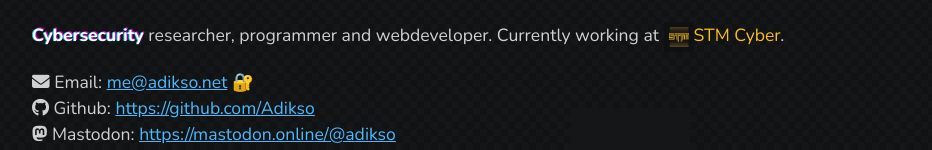
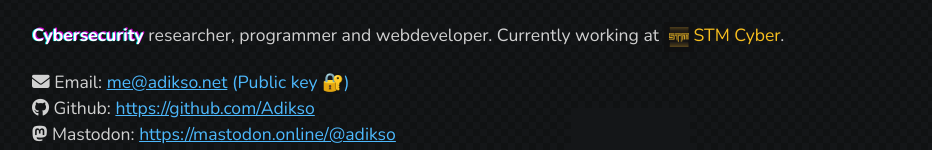
Before and after one commit to Adikso/adikso.github.io, an Eleventy site: page about.njk in a window 1280 px wide. Shown: the part 158-308 px from the top of the page, without its empty margins (108-1040 px from the left). Built offline with nearby package versions, Linux system fonts and the light colour scheme; Eleventy itself is replaced by a stand-in of ours; files that its build step writes are made by us from their sources; what eleventy-plugin-toc would draw is missing.

Commit message:
Update about.njk
Add link description for public key

```diff
--- a/about.njk
+++ b/about.njk
@@ -6,7 +6,7 @@ title: About me
      <h2>About me</h2>
      <p><div><div class="glitch" data-glitch="Cybersecurity">Cybersecurity</div> researcher, programmer and webdeveloper. Currently working at <a href="https://www.stmcyber.pl/" style="color: #F8BF1F;text-decoration: none;" rel="noreferrer"><img src="/img/stmcyber.jpg" style="width: 20px;vertical-align: middle;"/>STM Cyber</a>.</div></p>
 
-     <i class="fa-solid fa-envelope"></i> Email: <a href="mailto:me@adikso.net">me@adikso.net</a> <a href="/public.asc" style="text-decoration: none">🔐</a><br/>
+     <i class="fa-solid fa-envelope"></i> Email: <a href="mailto:me@adikso.net">me@adikso.net</a> <a href="/public.asc" style="text-decoration: none">(Public key 🔐)</a><br/>
      <i class="fa-brands fa-github"></i> Github: <a href="https://github.com/Adikso">https://github.com/Adikso</a><br/>
      <i class="fa-brands fa-mastodon"></i> Mastodon: <a href="https://mastodon.online/@adikso">https://mastodon.online/@adikso</a><br/>
      <i class="fa-brands fa-x-twitter"></i> X (Twitter): <a href="https://twitter.com/adikso4">https://twitter.com/adikso4</a>
```
